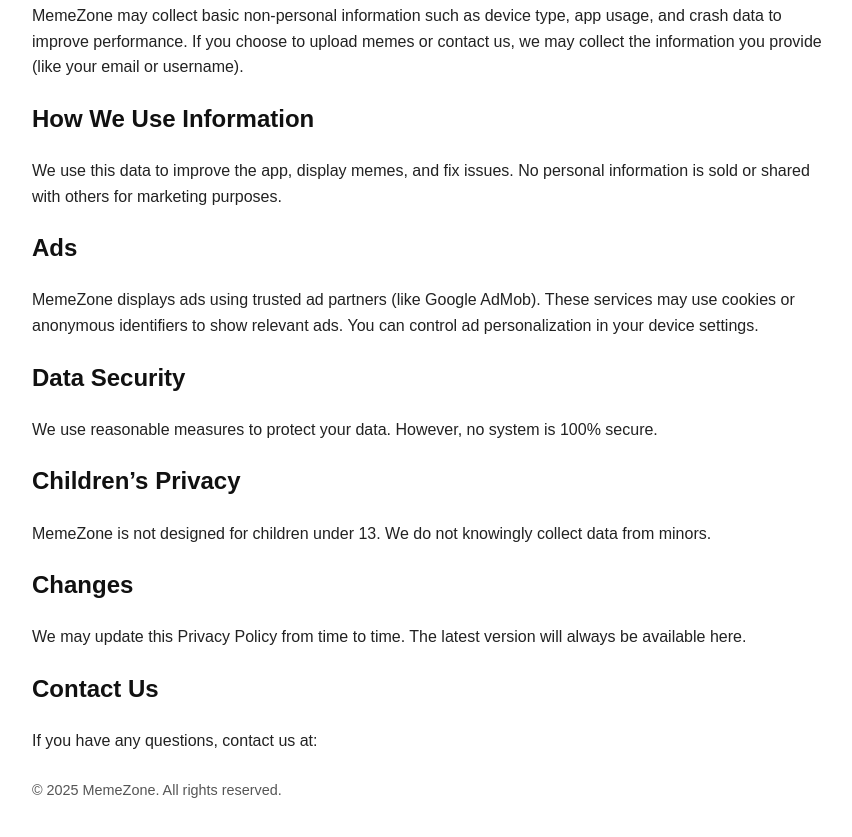
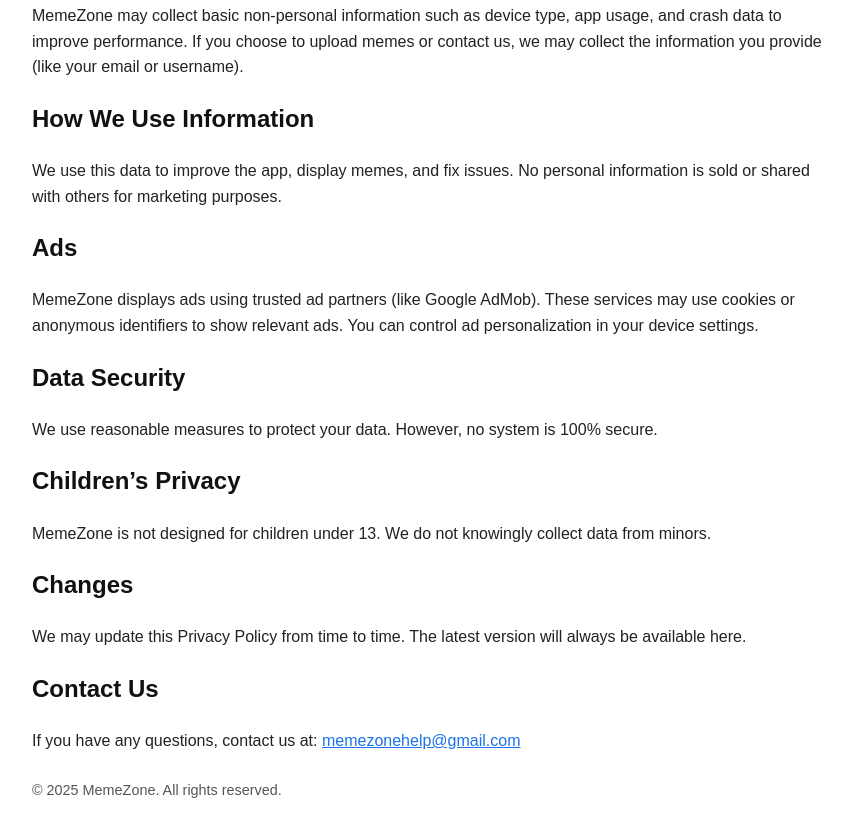
Before and after one commit to Gidey8277/memezone-privacy-policy, a plain HTML site: page index.html in a window 1280 px wide. Shown: the part 297-1134 px from the top of the page, without its empty margins (208-1060 px from the left). Drawn offline with Linux system fonts and the light colour scheme.

Commit message:
Uncomment email link in Contact Us section

```diff
--- a/index.html
+++ b/index.html
@@ -56,7 +56,7 @@
   <h2>Contact Us</h2>
   <p>
     If you have any questions, contact us at:
-    <!-- <a href="mailto:memezonehelp@gmail.com">memezonehelp@gmail.com</a> -->
+    <a href="mailto:memezonehelp@gmail.com">memezonehelp@gmail.com</a>
   </p>
 
   <footer>
```
